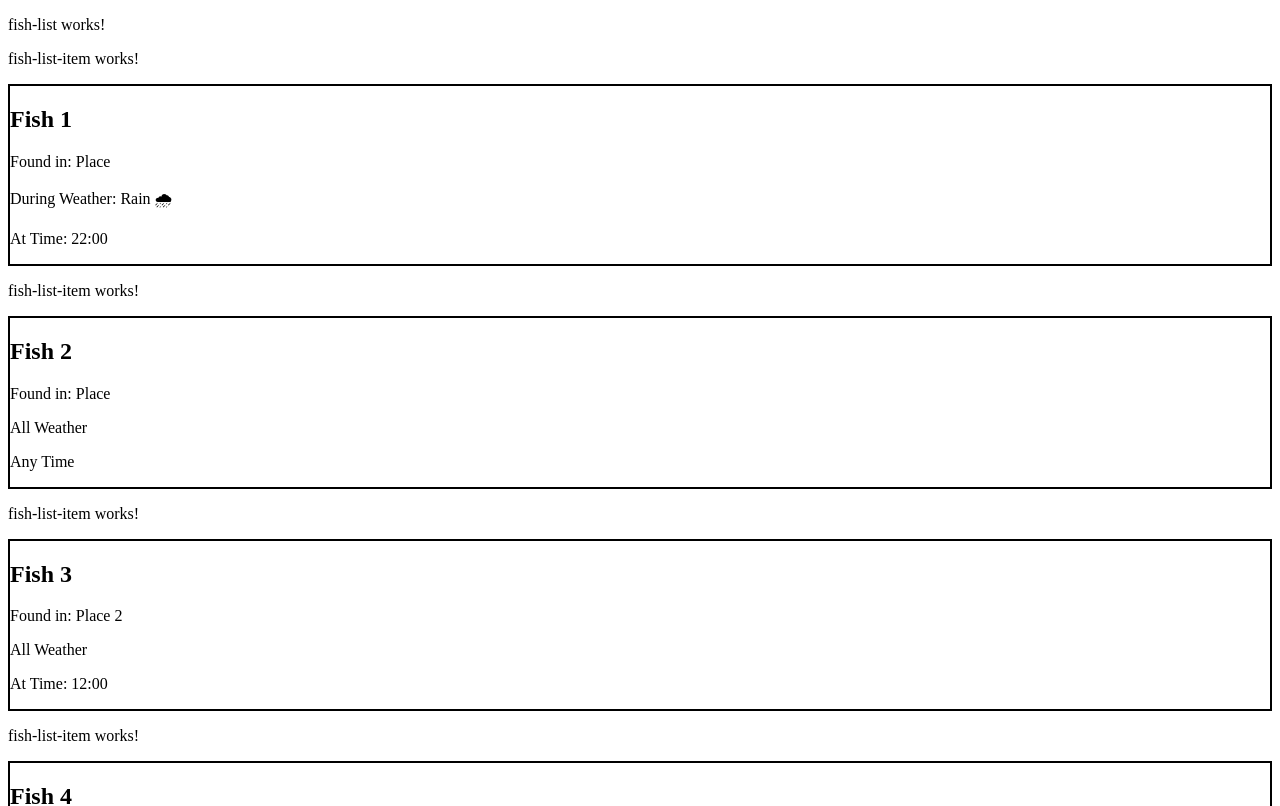
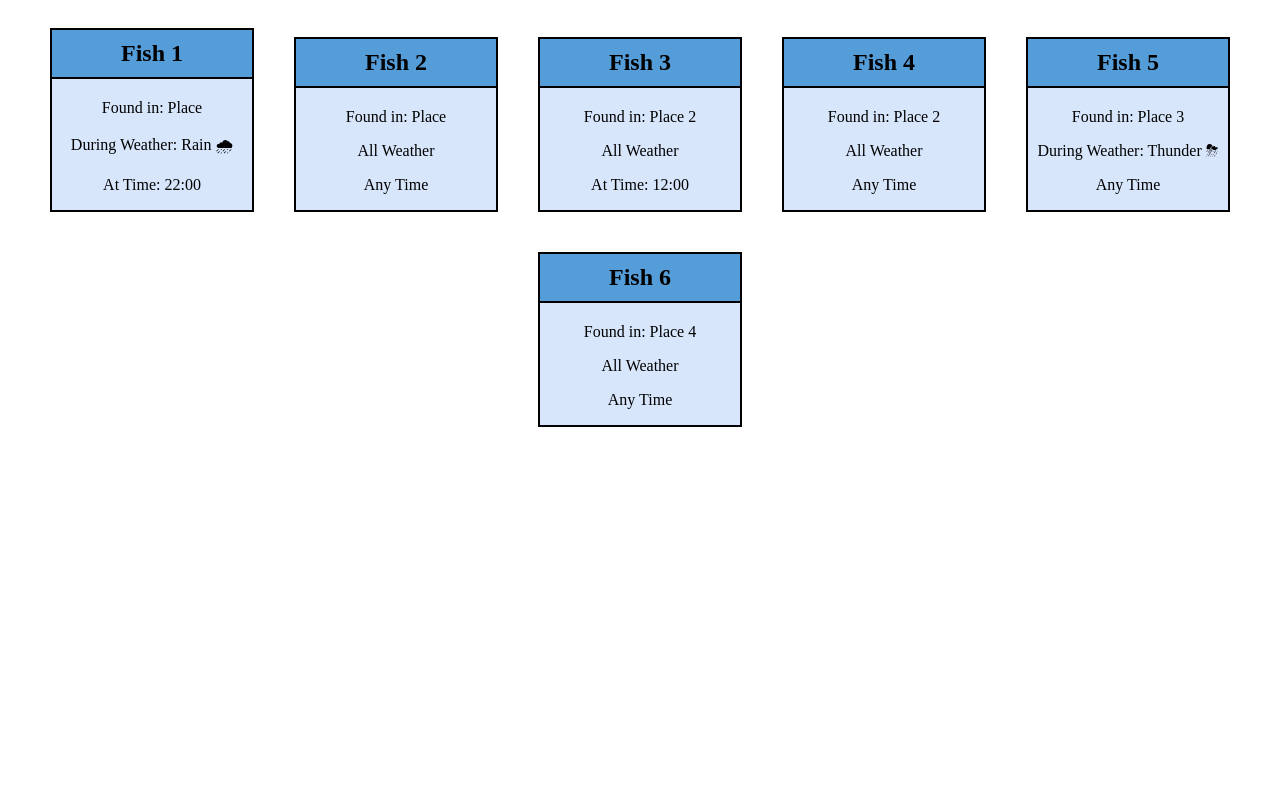
Before and after one commit to AF-186/Adam-Fairlie-Learning-AngularF26, an Angular app: page / in a window 1280 px wide. Shown: the top 806 px of the page. Built offline with nearby package versions, Linux system fonts and the light colour scheme.

Commit message:
Extra commit for safety, because I am not fully confident with adding output() - Moved CSS styling from app.scss to fish-list.scss and fish-list-item.scss

```diff
--- a/src/app/app.scss
+++ b/src/app/app.scss
@@ -1,27 +1,27 @@
-.container {
-  text-align: center;
-}
-
-.fish-card {
-  background-color: #d8e6fc;
-  display: inline-block;
-  margin: 20px;
-  width: 200px;
-  text-align: center;
-  border: 2px solid black;
-}
-
-.fish-card h3 {
-  margin-top: 0;
-  padding: 10px 0;
-  background-color: #559dd8;
-  border-bottom: 2px solid black;
-}
-
-@media screen and (max-width: 761px) {
-  /*
-  761px is the width at which the cards will be displayed 2x3.
-  I remember how to make at-media rules,
-  But I couldn't think of anything to add yet
-  */
-}
+//.container {
+//  text-align: center;
+//}
+//
+//.fish-card {
+//  background-color: #d8e6fc;
+//  display: inline-block;
+//  margin: 20px;
+//  width: 200px;
+//  text-align: center;
+//  border: 2px solid black;
+//}
+//
+//.fish-card h3 {
+//  margin-top: 0;
+//  padding: 10px 0;
+//  background-color: #559dd8;
+//  border-bottom: 2px solid black;
+//}
+//
+//@media screen and (max-width: 761px) {
+//  /*
+//  761px is the width at which the cards will be displayed 2x3.
+//  I remember how to make at-media rules,
+//  But I couldn't think of anything to add yet
+//  */
+//}
--- a/src/app/fish-list-item/fish-list-item.html
+++ b/src/app/fish-list-item/fish-list-item.html
@@ -1,4 +1,3 @@
-<p>fish-list-item works!</p>
 <div class="fish-container">
   <h2>{{ fish().name }}</h2>
   <p>Found in: {{ fish().location }}</p>
@@ -24,26 +23,4 @@
   }
 </div>
 
-<!-- ☀ ☾ 🌧 ⛈ -->
-
-<!--  <div class="container">-->
-<!--    <h2>Fish List</h2>-->
-<!--    @for (fish of fishList; track fish.id) {-->
-<!--      <div class="fish-card">-->
-<!--        <h3>{{ fish.name }}</h3>-->
-<!--        <p>Found in: {{ fish.location }}</p>-->
-<!--        @if (fish.weather != null) {-->
-<!--          <p>During Weather: {{ fish.weather }}</p>-->
-<!--        } @else {-->
-<!--          <p>All Weather</p>-->
-<!--        }-->
-<!--        @if (fish.time != null) {-->
-<!--          <p>At Time: {{ fish.time }}</p>-->
-<!--        } @else {-->
-<!--          <p>Any Time</p>-->
-<!--        }-->
-<!--      </div>-->
-<!--    } @empty {-->
-<!--      <p>No fish have been added yet...</p>-->
-<!--    }-->
-<!--  </div>-->
+<!-- Symbols for later: ☀ ☾ 🌧 ⛈ -->
--- a/src/app/fish-list-item/fish-list-item.scss
+++ b/src/app/fish-list-item/fish-list-item.scss
@@ -1,3 +1,15 @@
 .fish-container {
   border: 2px solid black;
+  background-color: #d8e6fc;
+  display: inline-block;
+  margin: 20px;
+  width: 200px;
+  text-align: center;
 }
+
+.fish-container h2 {
+  margin-top: 0;
+  padding: 10px 0;
+  background-color: #559dd8;
+  border-bottom: 2px solid black;
+}
--- a/src/app/fish-list/fish-list.html
+++ b/src/app/fish-list/fish-list.html
@@ -1,7 +1,7 @@
-
-<p>fish-list works!</p>
+<div class="container">
 @for (fish of fishList; track fish.id) {
   <app-fish-list-item [fish] = "fish" />
 } @empty {
   <p>No fish have been caught yet...</p>
 }
+</div>
--- a/src/app/fish-list/fish-list.scss
+++ b/src/app/fish-list/fish-list.scss
@@ -0,0 +1,3 @@
+.container {
+  text-align: center;
+}
```
